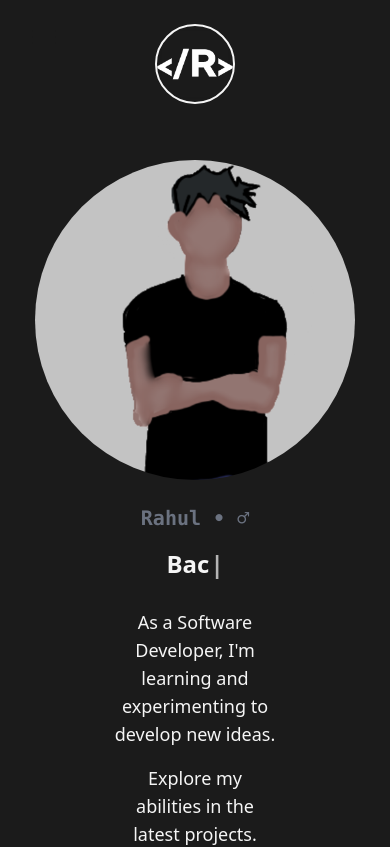
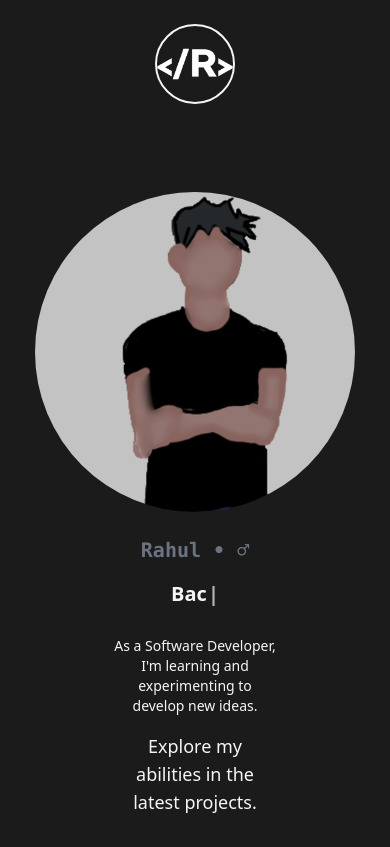
Before and after one commit to MonsieurR05/Portfolio, a Next.js app: page / in a window 390 px wide. Shown: the top 847 px of the page. Built offline with nearby package versions, Linux system fonts and the light colour scheme.

Commit message:
Update index.js

```diff
--- a/src/pages/index.js
+++ b/src/pages/index.js
@@ -31,7 +31,7 @@ export default function Home() {
             <div className='w-4/5 sm:w-1/2 mt-5 flex flex-col items-center'>
             <h1 className='my-1 text-5xl sm:text-xl md:text-5xl text-gray-500 font-semibold font-mono relative'>Rahul &#8226; &#9794;</h1>
 
-              <h1 className='my-3 text-5xl sm:text-2xl md:text-5xl text-left font-bold relative '>
+              <h1 className='my-3 text-5xl sm:text-xl md:text-5xl text-left font-bold relative '>
                 <TypeWriter
                   options={{
                     strings: ['Front-End Dev', 'Back-End Dev', 'Game Dev'],
@@ -40,7 +40,7 @@ export default function Home() {
                   }}
                 />
               </h1>
-              <p className='my-4 font-medium text-center text-lg sm: text-lg'>
+              <p className='my-4 font-medium text-center text-lg sm: text-sm'>
                 As a Software Developer, I'm learning and experimenting to develop new ideas.
               </p>
               <p className='font-medium text-lg text-center sm: text-base'>Explore my abilities in the latest projects.</p>
```
